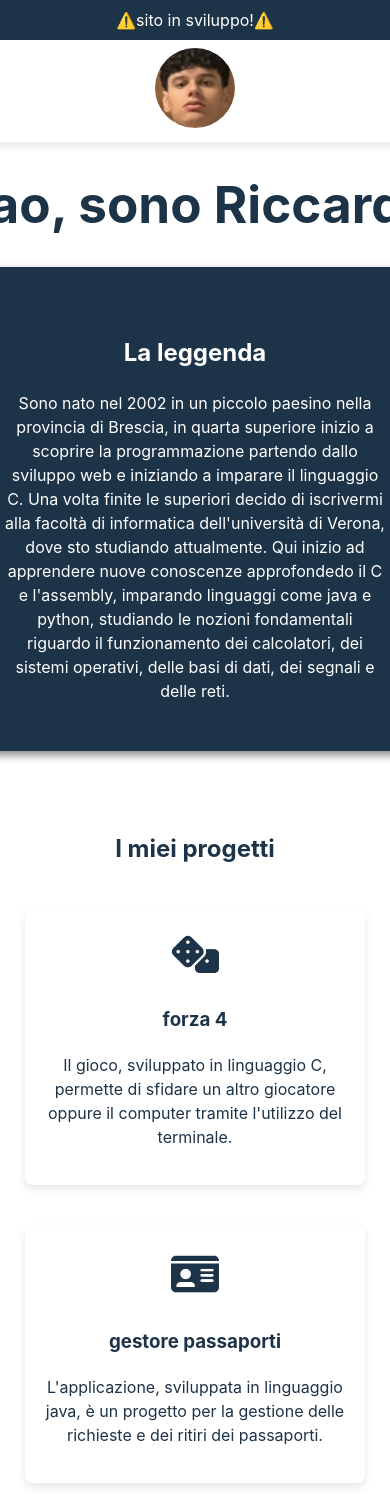
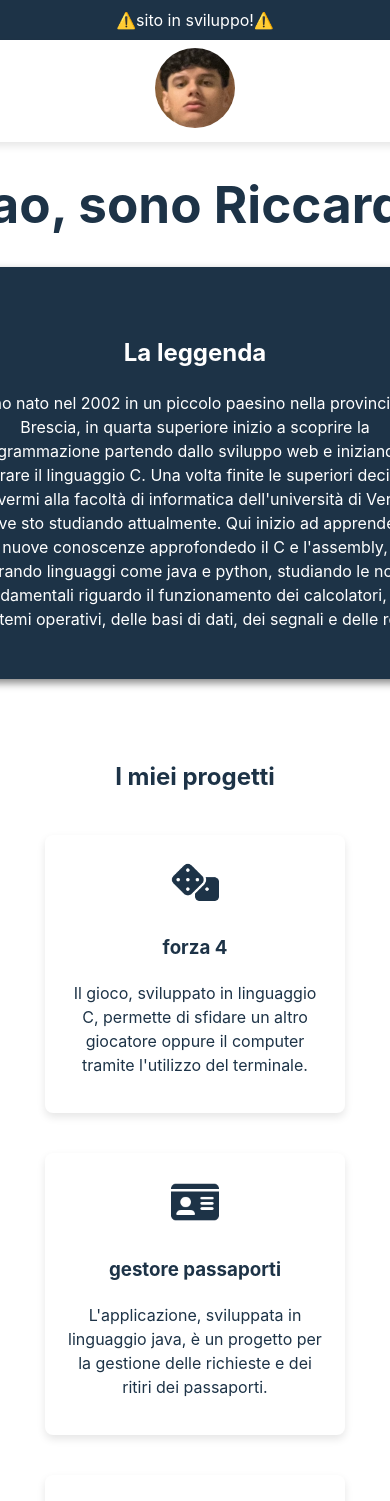
Before and after one commit to corsone/corsoneWebSite, a React (Create React App) app: page / in a window 390 px wide. Shown: the top 1501 px of the page. Built offline with nearby package versions, Linux system fonts and the light colour scheme.

Commit message:
changes for smartphone

```diff
--- a/public/index.html
+++ b/public/index.html
@@ -4,7 +4,7 @@
     <meta charset="utf-8" />
     <link rel="icon" href="%PUBLIC_URL%/favicon.ico" />
     <meta name="viewport" content="width=device-width, initial-scale=1" />
-    <meta name="theme-color" content="#000000" />
+    <meta name="theme-color" content="rgb(29, 51, 71)" />
     <meta
       name="description"
       content="Web site created using create-react-app"
@@ -24,7 +24,7 @@
       work correctly both with client-side routing and a non-root public URL.
       Learn how to configure a non-root public URL by running `npm run build`.
     -->
-    <title>React App</title>
+    <title>Corsone</title>
   </head>
   <body>
     <noscript>You need to enable JavaScript to run this app.</noscript>
--- a/src/Body.css
+++ b/src/Body.css
@@ -1,3 +1,7 @@
 .body {
     flex: 1;
   }
+
+  h1{
+    white-space: nowrap;
+  }
--- a/src/Panel.css
+++ b/src/Panel.css
@@ -2,7 +2,7 @@
   display: flex;
   align-items: center;
   margin: 0;
-  padding: 3em 7em 3em 7em;
+  padding: 3em 3em 3em 3em;
   background-color: rgb(29, 51, 71);
   box-shadow: 0 4px 8px rgba(0, 0, 0, 0.476);
 }
--- a/src/ProjectCard.css
+++ b/src/ProjectCard.css
@@ -5,7 +5,7 @@
     padding: 20px;
     margin: 20px;
     width: 300px;
-    min-width: 300px;
+    box-sizing: border-box;
 }
 
 .card:hover{
```
